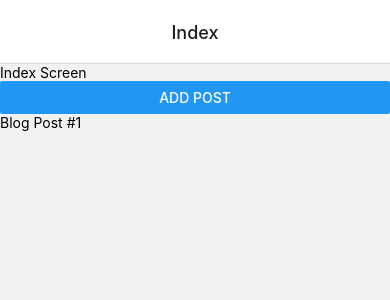
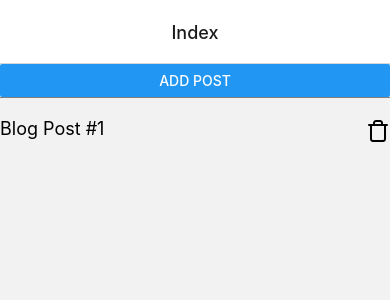
Before and after one commit to coofzilla/RNcrud, a React Native app: screen / in a window 390 px wide. Both pictures are taken after a click on the button "ADD POST". Shown: the top 300 px of the page. Built offline with nearby package versions, Linux system fonts and the light colour scheme.

Commit message:
touch of styling

```diff
--- a/src/context/createDataContext.js
+++ b/src/context/createDataContext.js
@@ -11,7 +11,6 @@
     for (let key in actions) {
       //key === 'addBlogPost'
       //boundActions.addBlogPost = (dispatch) => { return () => {} }
-      //test
       boundActions[key] = actions[key](dispatch);
     }
 
--- a/src/screens/IndexScreen.js
+++ b/src/screens/IndexScreen.js
@@ -1,6 +1,7 @@
 import React, { useContext } from "react";
 import { View, Text, StyleSheet, FlatList, Button } from "react-native";
 import { Context as BlogContext } from "../context/BlogContext";
+import { Feather } from "@expo/vector-icons";
 
 const IndexScreen = () => {
   //A component calling useContext will always re-render when the context value changes.
@@ -9,20 +10,38 @@
 
   return (
     <View>
-      <Text>Index Screen</Text>
       {/* same as this onPress={() => addBlogPost()}; makes ref to function to be called */}
       <Button title="Add Post" onPress={addBlogPost} />
       <FlatList
         data={state}
         keyExtractor={(blogPost) => blogPost.title}
         renderItem={({ item }) => {
-          return <Text>{item.title}</Text>;
+          return (
+            <View style={styles.row}>
+              <Text style={styles.title}>{item.title}</Text>
+              <Feather style={styles.icon} name="trash" color="black" />
+            </View>
+          );
         }}
       />
     </View>
   );
 };
 
-const styles = StyleSheet.create({});
+const styles = StyleSheet.create({
+  row: {
+    flexDirection: "row",
+    justifyContent: "space-between",
+    paddingVertical: 20,
+    borderTopWidth: 1,
+    borderColor: "gray",
+  },
+  title: {
+    fontSize: 18,
+  },
+  icon: {
+    fontSize: 24,
+  },
+});
 
 export default IndexScreen;
```
Also changed, not shown: src/context/BlogContext.js (+17 -0 lines).
